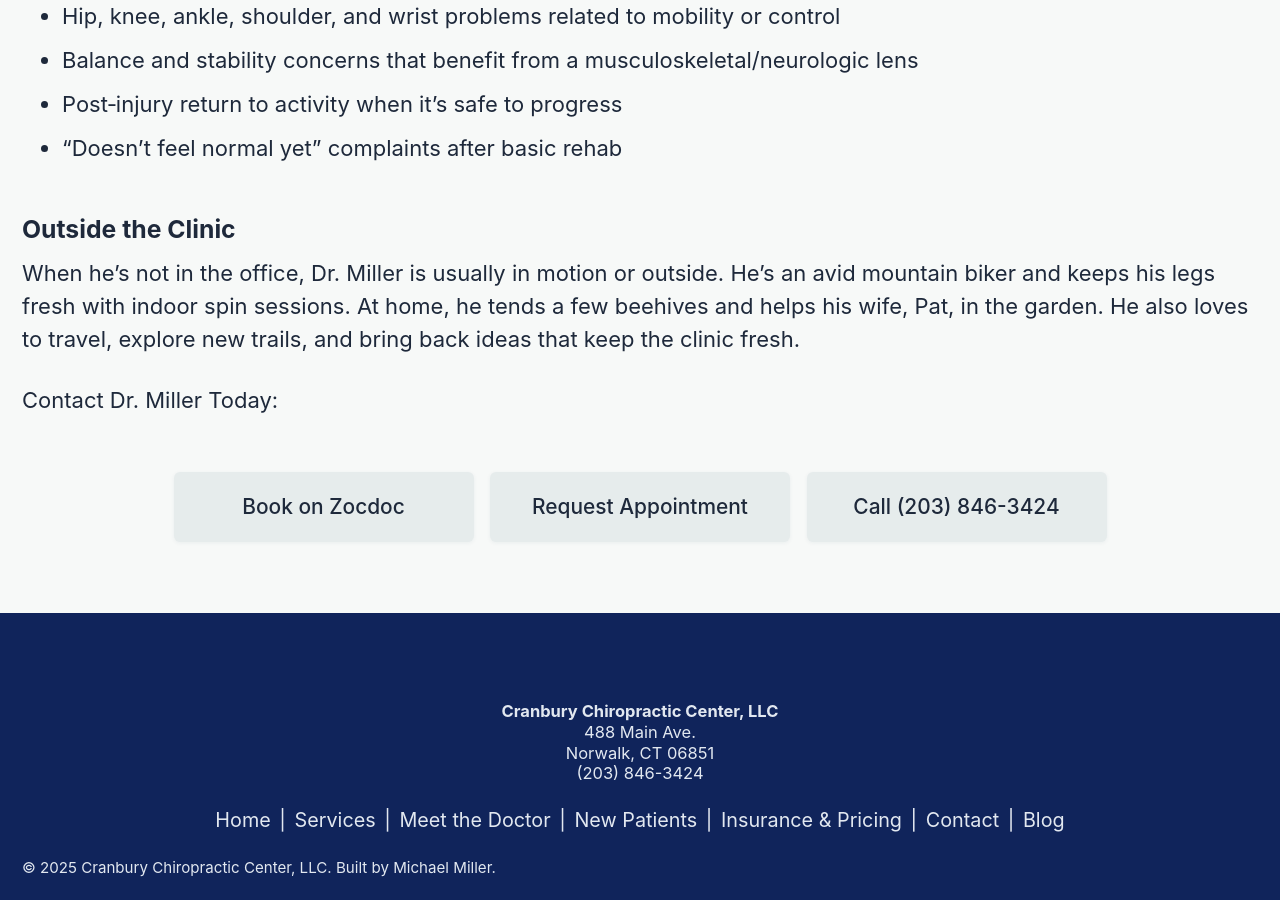
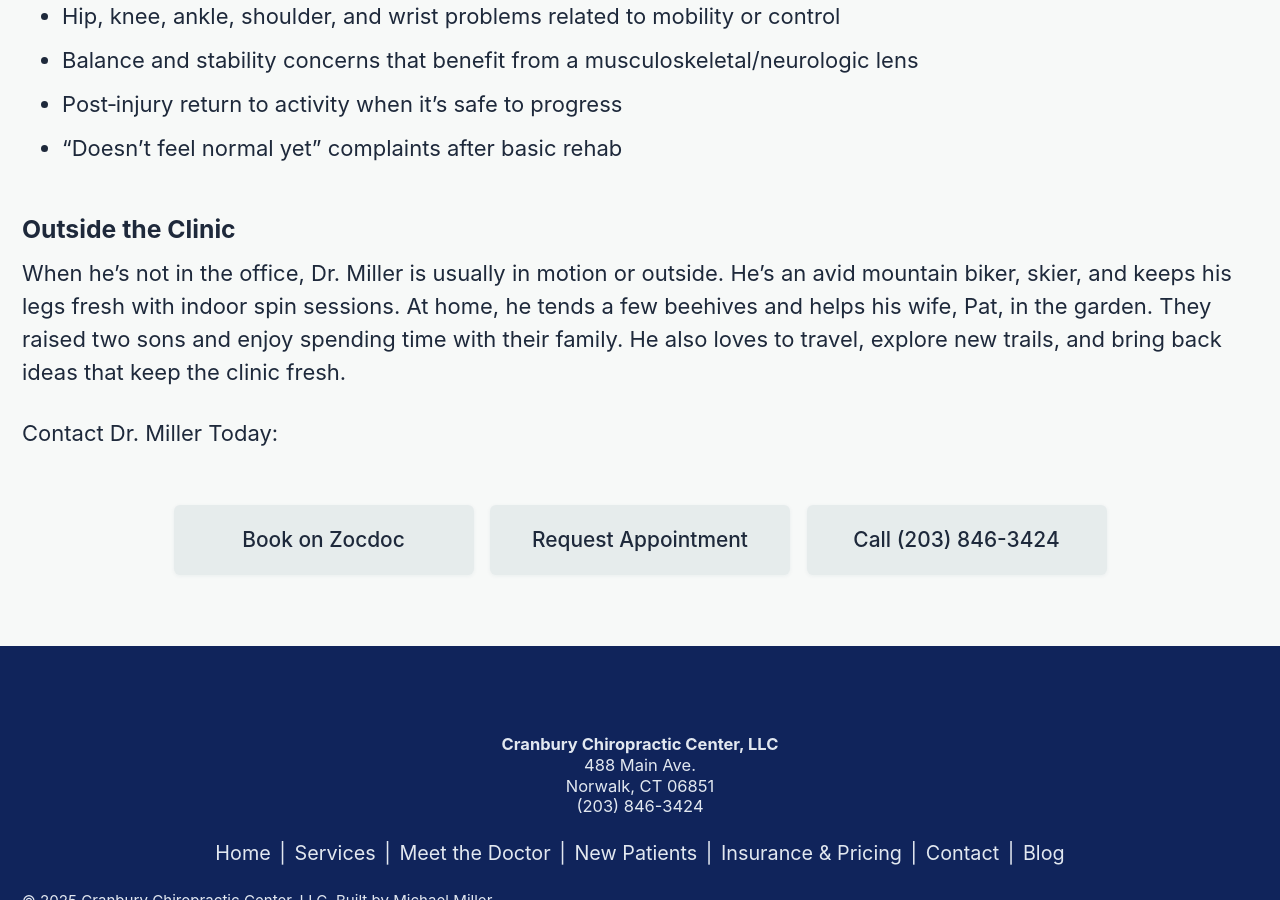
Before and after one commit to millerms/CranburyChiropractic, a Jekyll site: the page built from _pages/doctor.md, in a window 1280 px wide and 900 px high, scrolled down 1661 px. Built offline with Jekyll 4.4.1, drawn with Linux system fonts in a browser that asks for light colours; cached includes are drawn as plain includes.

Commit message:
added about the doc

```diff
--- a/_pages/doctor.md
+++ b/_pages/doctor.md
@@ -48,7 +48,7 @@ Dr. Miller helps people with back, neck, and joint problems get moving again. Hi
 {: .reveal .reveal--up }
 
 ### Outside the Clinic
-When he’s not in the office, Dr. Miller is usually in motion or outside. He’s an avid mountain biker and keeps his legs fresh with indoor spin sessions. At home, he tends a few beehives and helps his wife, Pat, in the garden. He also loves to travel, explore new trails, and bring back ideas that keep the clinic fresh.
+When he’s not in the office, Dr. Miller is usually in motion or outside. He’s an avid mountain biker, skier, and keeps his legs fresh with indoor spin sessions. At home, he tends a few beehives and helps his wife, Pat, in the garden. They raised two sons and enjoy spending time with their family. He also loves to travel, explore new trails, and bring back ideas that keep the clinic fresh.
 {: .reveal .reveal--fade }
 
 Contact Dr. Miller Today:
```
